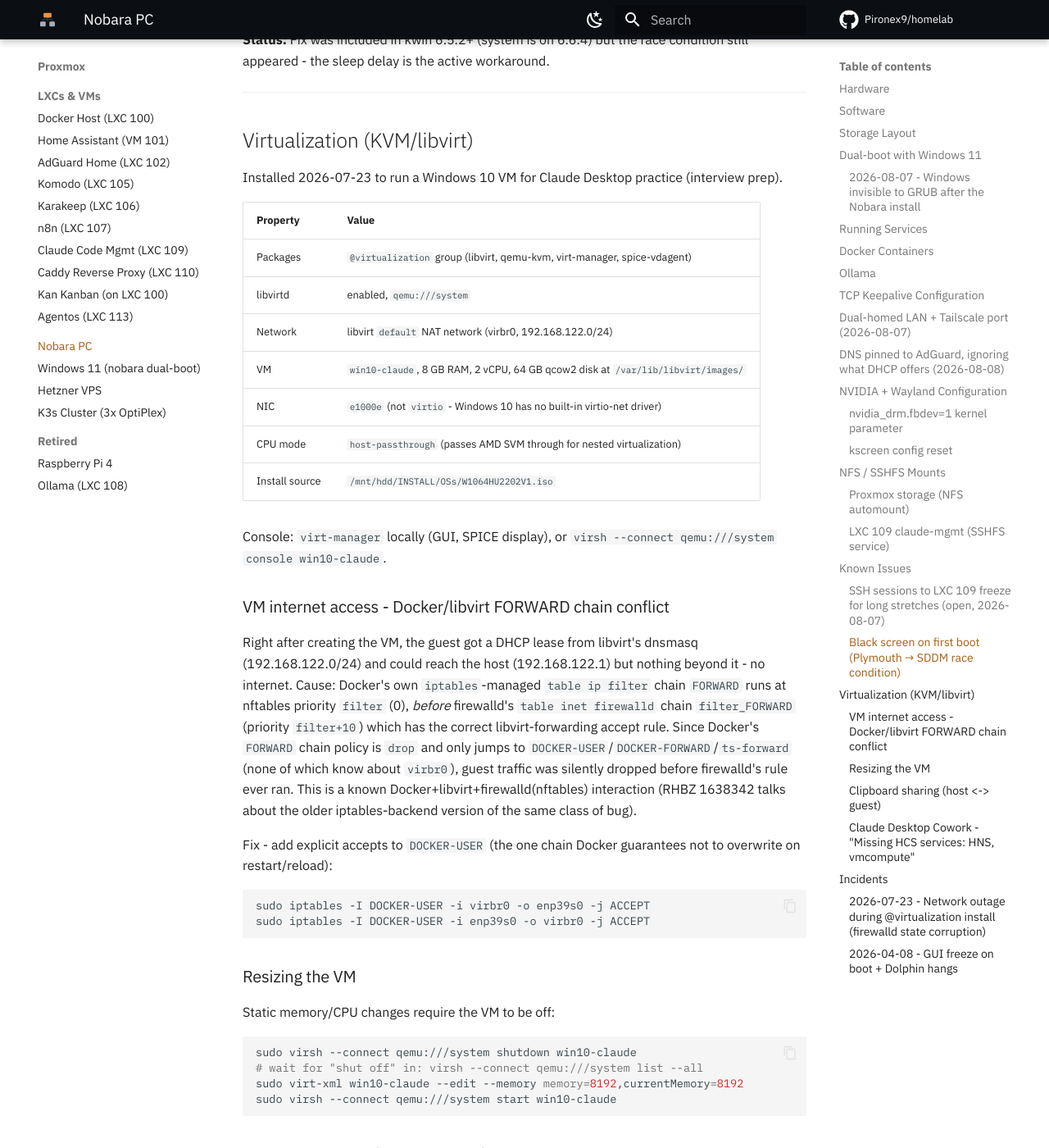
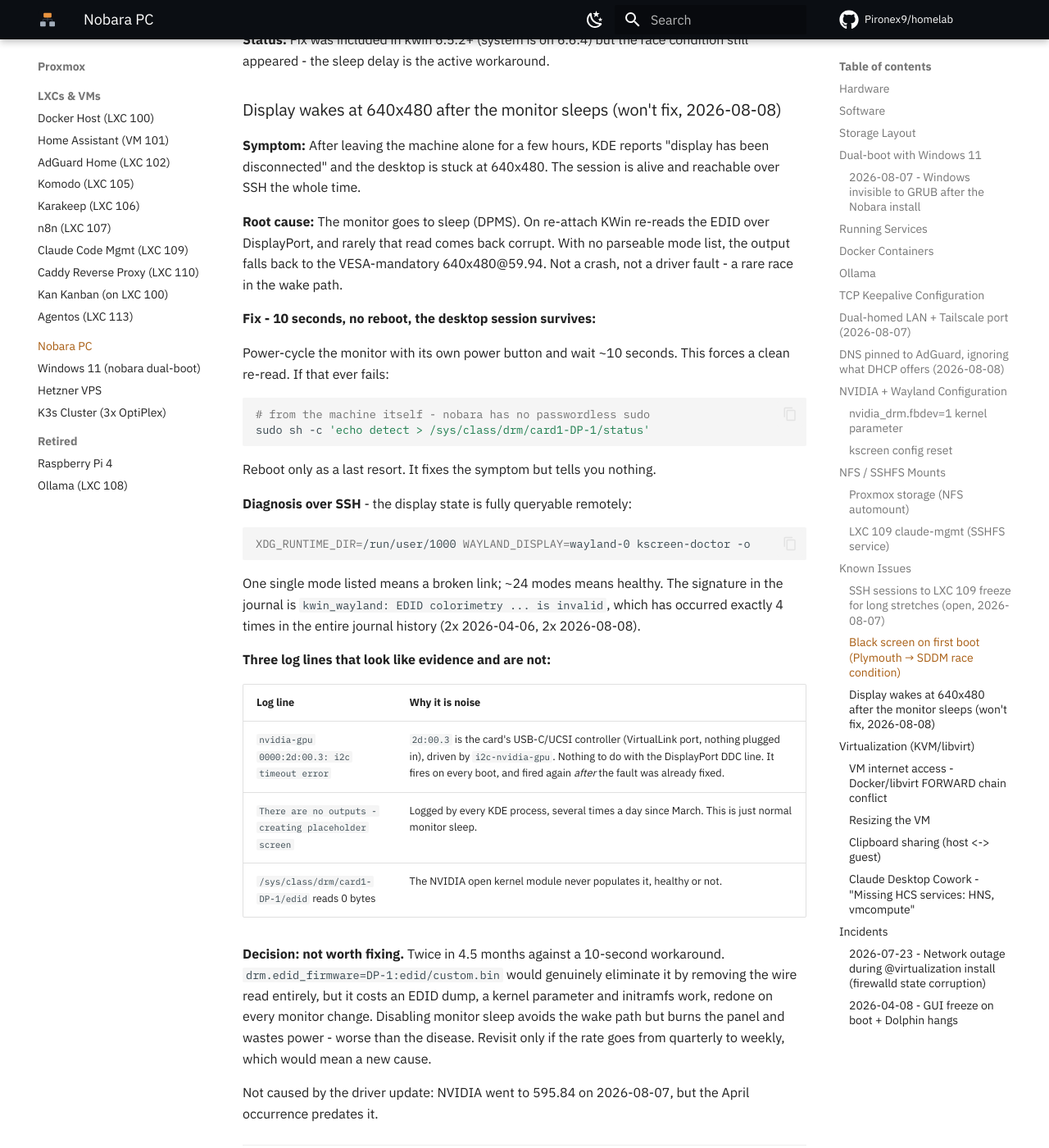
Before and after one commit to Pironex9/homelab, an MkDocs documentation site: the page built from docs/hosts/nobara.md, in a window 1280 px wide and 1400 px high, scrolled down 8882 px. Shown: the whole window at 82% size. Built offline with MkDocs 1.6.1 and Material for MkDocs 9.7.7, drawn with Linux system fonts in a browser that asks for light colours; comment, search, counter and statistics services are not loaded.

Commit message:
docs(nobara): the 640x480 wake fallback, and the three log lines that falsely look like its cause
Recurs roughly quarterly (2026-04-06, 2026-08-08): the monitor sleeps, the
EDID re-read on wake comes back corrupt, and with no parseable mode list the
output drops to the VESA 640x480 fallback. A monitor power-cycle fixes it in
10 seconds without touching the session.

Documented as won't-fix with the reasoning, so the decision does not get
re-litigated from scratch next quarter. The noise table matters more than the
fix: the nvidia-gpu i2c timeout is the USB-C/UCSI controller and fires on every
boot, the placeholder-screen lines are normal monitor sleep, and the sysfs edid
file reads 0 bytes even when healthy. All three invite chasing a DP cable that
is not the problem.

````diff
--- a/docs/hosts/nobara.md
+++ b/docs/hosts/nobara.md
@@ -297,6 +297,43 @@
 
 **Status:** Fix was included in kwin 6.5.2+ (system is on 6.6.4) but the race condition still appeared - the sleep delay is the active workaround.
 
+### Display wakes at 640x480 after the monitor sleeps (won't fix, 2026-08-08)
+
+**Symptom:** After leaving the machine alone for a few hours, KDE reports "display has been disconnected" and the desktop is stuck at 640x480. The session is alive and reachable over SSH the whole time.
+
+**Root cause:** The monitor goes to sleep (DPMS). On re-attach KWin re-reads the EDID over DisplayPort, and rarely that read comes back corrupt. With no parseable mode list, the output falls back to the VESA-mandatory 640x480@59.94. Not a crash, not a driver fault - a rare race in the wake path.
+
+**Fix - 10 seconds, no reboot, the desktop session survives:**
+
+Power-cycle the monitor with its own power button and wait ~10 seconds. This forces a clean re-read. If that ever fails:
+
+```bash
+# from the machine itself - nobara has no passwordless sudo
+sudo sh -c 'echo detect > /sys/class/drm/card1-DP-1/status'
+```
+
+Reboot only as a last resort. It fixes the symptom but tells you nothing.
+
+**Diagnosis over SSH** - the display state is fully queryable remotely:
+
+```bash
+XDG_RUNTIME_DIR=/run/user/1000 WAYLAND_DISPLAY=wayland-0 kscreen-doctor -o
+```
+
+One single mode listed means a broken link; ~24 modes means healthy. The signature in the journal is `kwin_wayland: EDID colorimetry ... is invalid`, which has occurred exactly 4 times in the entire journal history (2x 2026-04-06, 2x 2026-08-08).
+
+**Three log lines that look like evidence and are not:**
+
+| Log line | Why it is noise |
+|---|---|
+| `nvidia-gpu 0000:2d:00.3: i2c timeout error` | `2d:00.3` is the card's USB-C/UCSI controller (VirtualLink port, nothing plugged in), driven by `i2c-nvidia-gpu`. Nothing to do with the DisplayPort DDC line. It fires on every boot, and fired again *after* the fault was already fixed. |
+| `There are no outputs - creating placeholder screen` | Logged by every KDE process, several times a day since March. This is just normal monitor sleep. |
+| `/sys/class/drm/card1-DP-1/edid` reads 0 bytes | The NVIDIA open kernel module never populates it, healthy or not. |
+
+**Decision: not worth fixing.** Twice in 4.5 months against a 10-second workaround. `drm.edid_firmware=DP-1:edid/custom.bin` would genuinely eliminate it by removing the wire read entirely, but it costs an EDID dump, a kernel parameter and initramfs work, redone on every monitor change. Disabling monitor sleep avoids the wake path but burns the panel and wastes power - worse than the disease. Revisit only if the rate goes from quarterly to weekly, which would mean a new cause.
+
+Not caused by the driver update: NVIDIA went to 595.84 on 2026-08-07, but the April occurrence predates it.
+
 ---
 
 ## Virtualization (KVM/libvirt)
````
